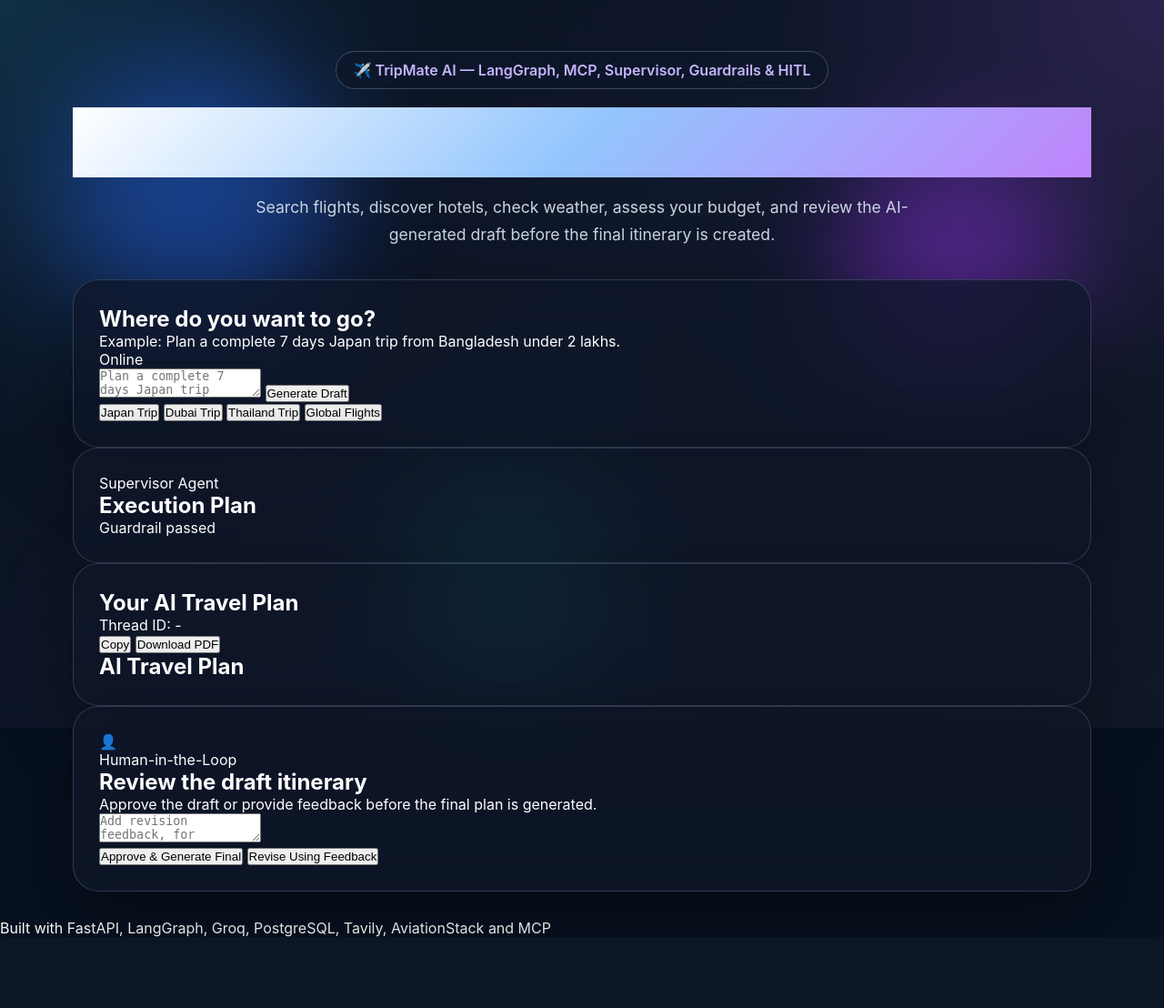
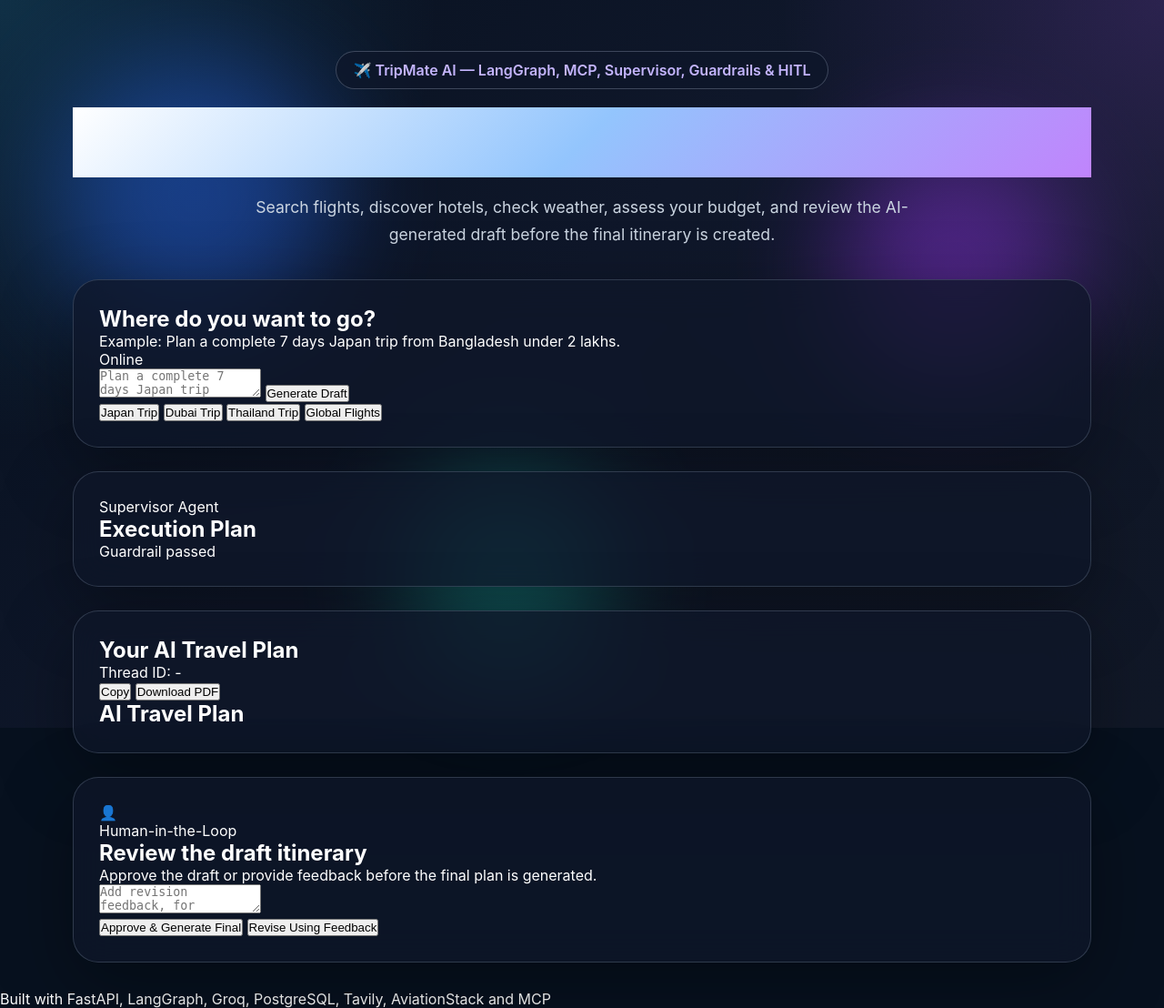
Before and after one commit to Codechef555/Trip-mate-AI---Multi-Agent-AI-System, a FastAPI app: page / in a window 1280 px wide. Shown: the whole page at 91% size. Before the commit the page ends 1030 px from the top, so only its background shows below. Run offline with FastAPI, Linux system fonts and the light colour scheme; some libraries are stand-ins or nearby versions.

Commit message:
add core layout and styling for main application interface

```diff
--- a/static/style.css
+++ b/static/style.css
@@ -113,3 +113,9 @@
 .approval-section {
     padding: 28px;
 }
+
+.workflow-section,
+.result-section,
+.approval-section {
+    margin-top: 26px;
+}
```
